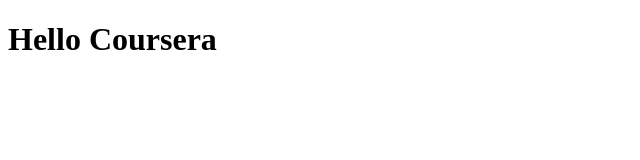
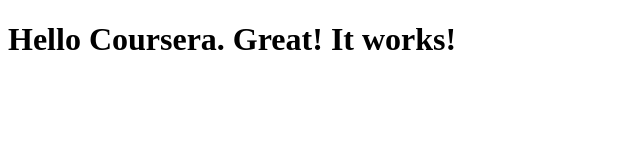
Before and after one commit to zerojeden/coursera-test, a plain HTML site: page site/index.html in a window 1280 px wide. Shown: the whole page, without its empty margins (0-640 px from the left). Drawn offline with Linux system fonts and the light colour scheme.

Commit message:
small addition to our page content

```diff
--- a/site/index.html
+++ b/site/index.html
@@ -4,6 +4,6 @@
 	<title>Hello coursera</title>
 </head>
 <body>
-<h1>Hello Coursera</h1>
+<h1>Hello Coursera. Great! It works!</h1>
 </body>
 </html>
```
